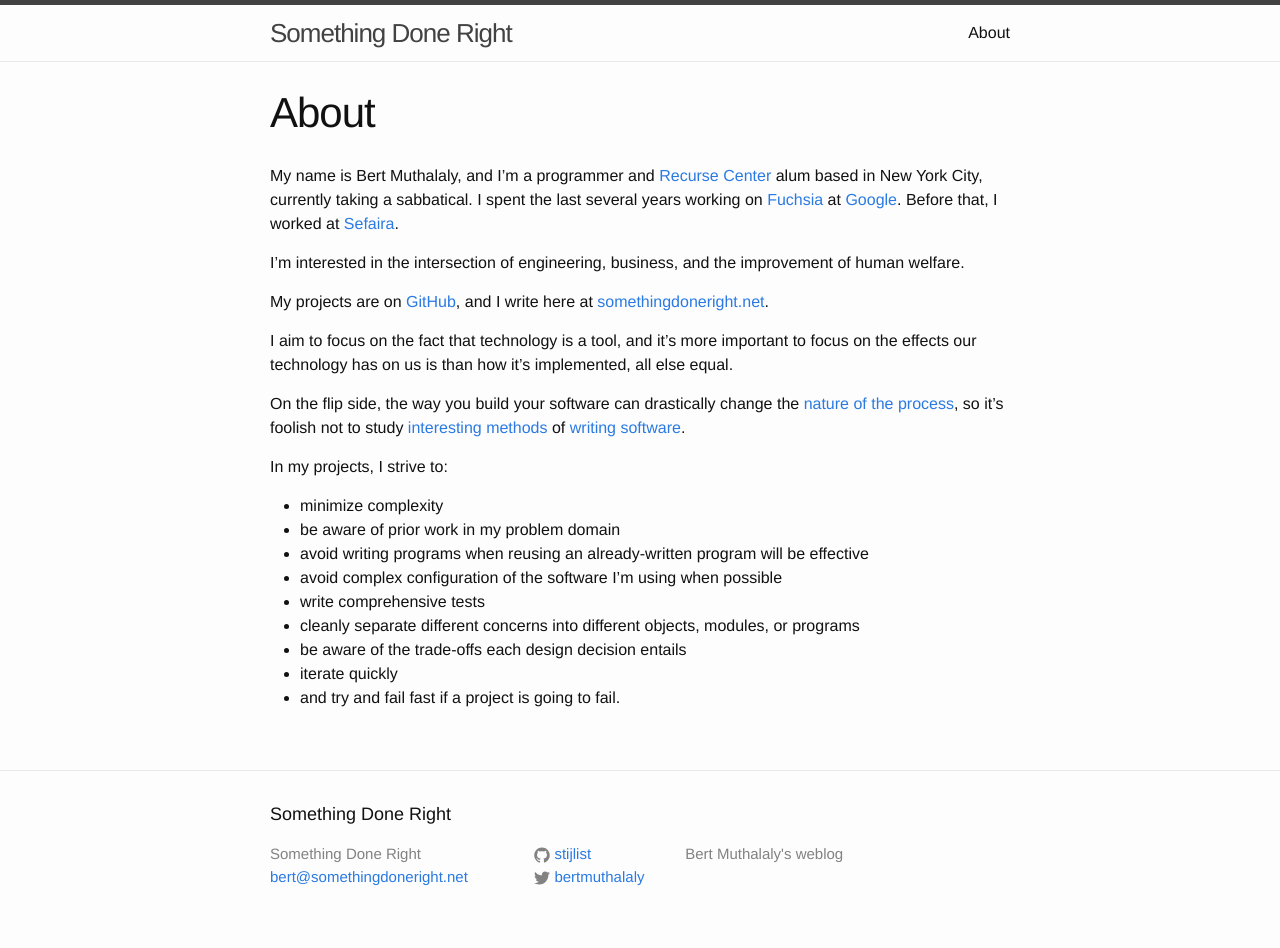
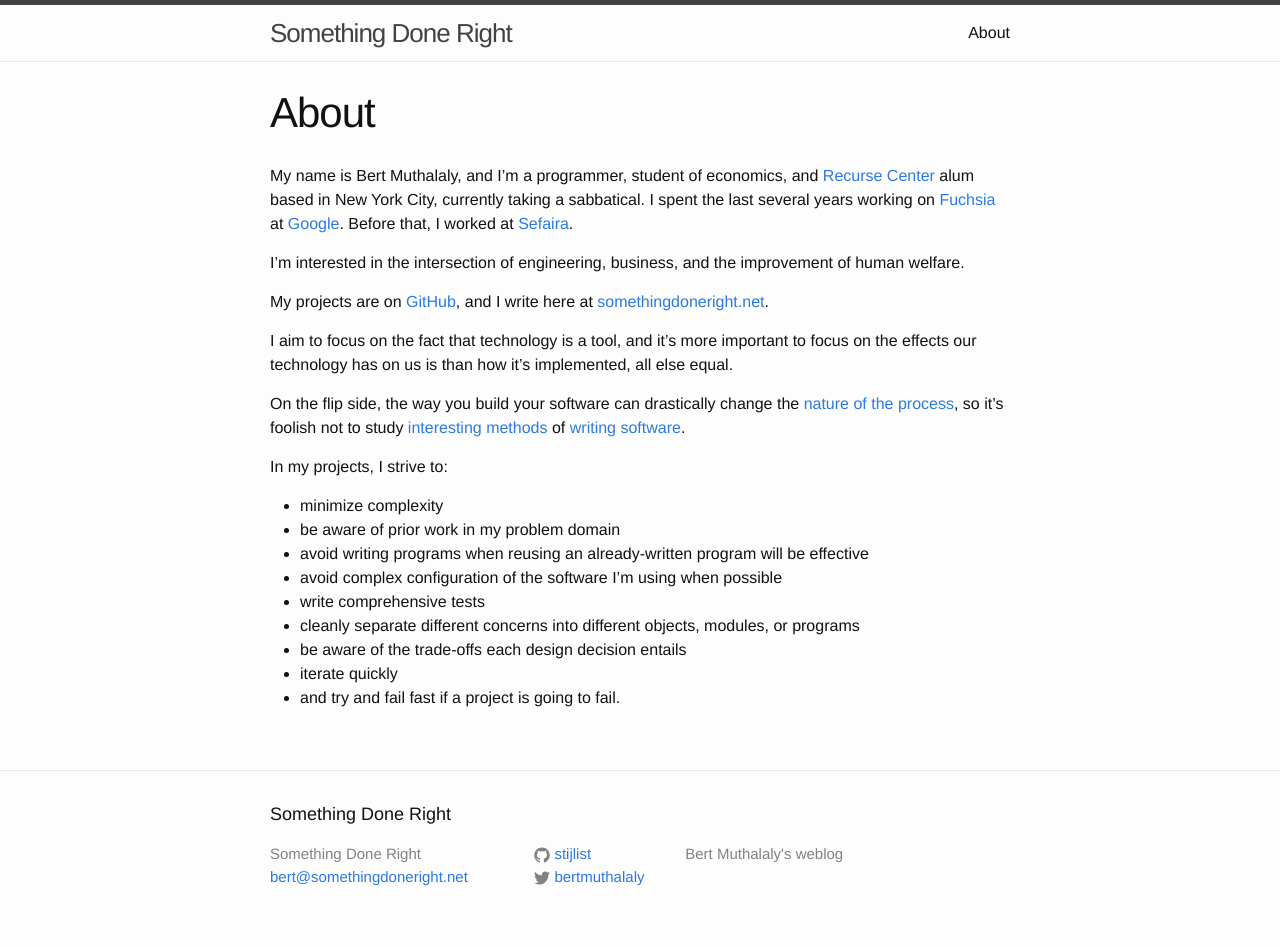
Before and after one commit to stijlist/stijlist.github.io, a Jekyll site: the page built from about.md, in a window 1280 px wide. Built offline with Jekyll 4.4.1, drawn with Linux system fonts in a browser that asks for light colours.

Commit message:
Update about.md

```diff
--- a/about.md
+++ b/about.md
@@ -6,7 +6,7 @@
 
 
 
-My name is Bert Muthalaly, and I'm a programmer and [Recurse Center][recurse center] alum based in New York City, currently taking a sabbatical.
+My name is Bert Muthalaly, and I'm a programmer, student of economics, and [Recurse Center][recurse center] alum based in New York City, currently taking a sabbatical.
 I spent the last several years working on [Fuchsia][fuchsia] at [Google][google].
 Before that, I worked at [Sefaira][sefaira].
 
```
